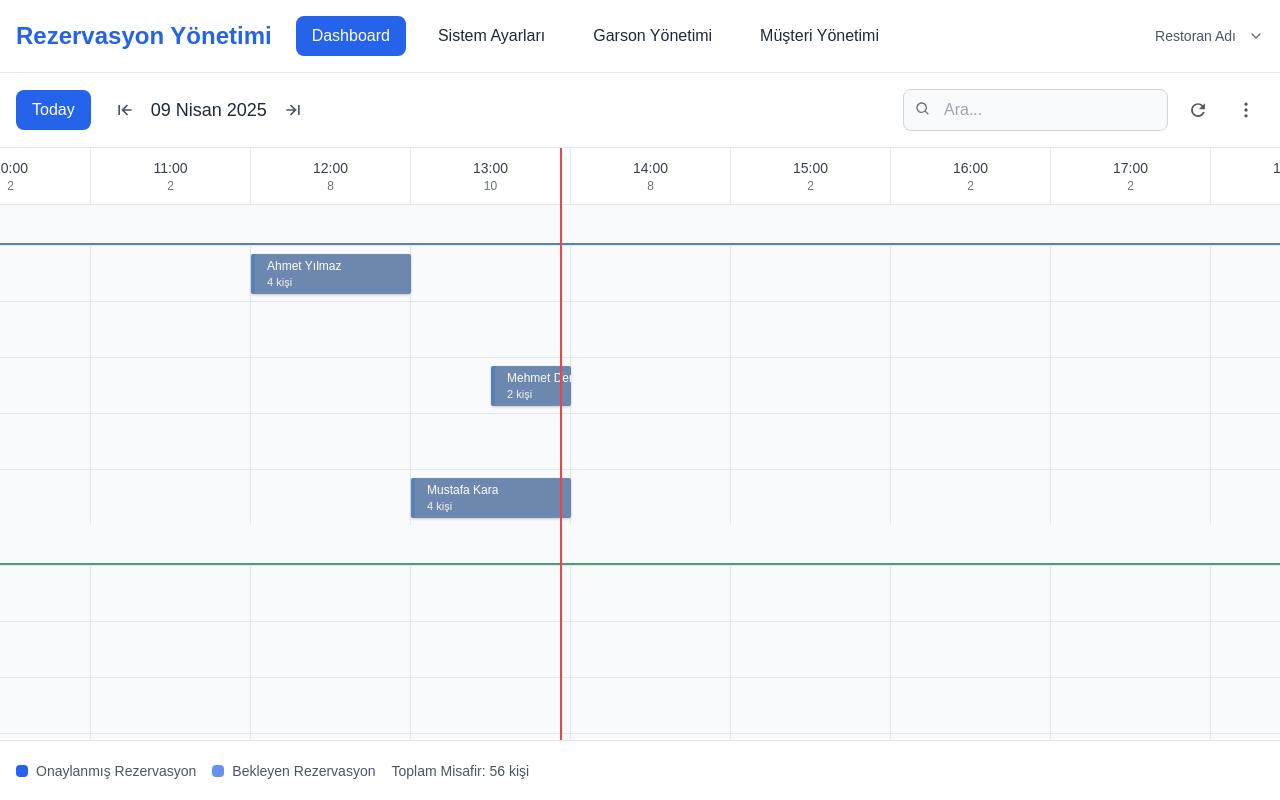
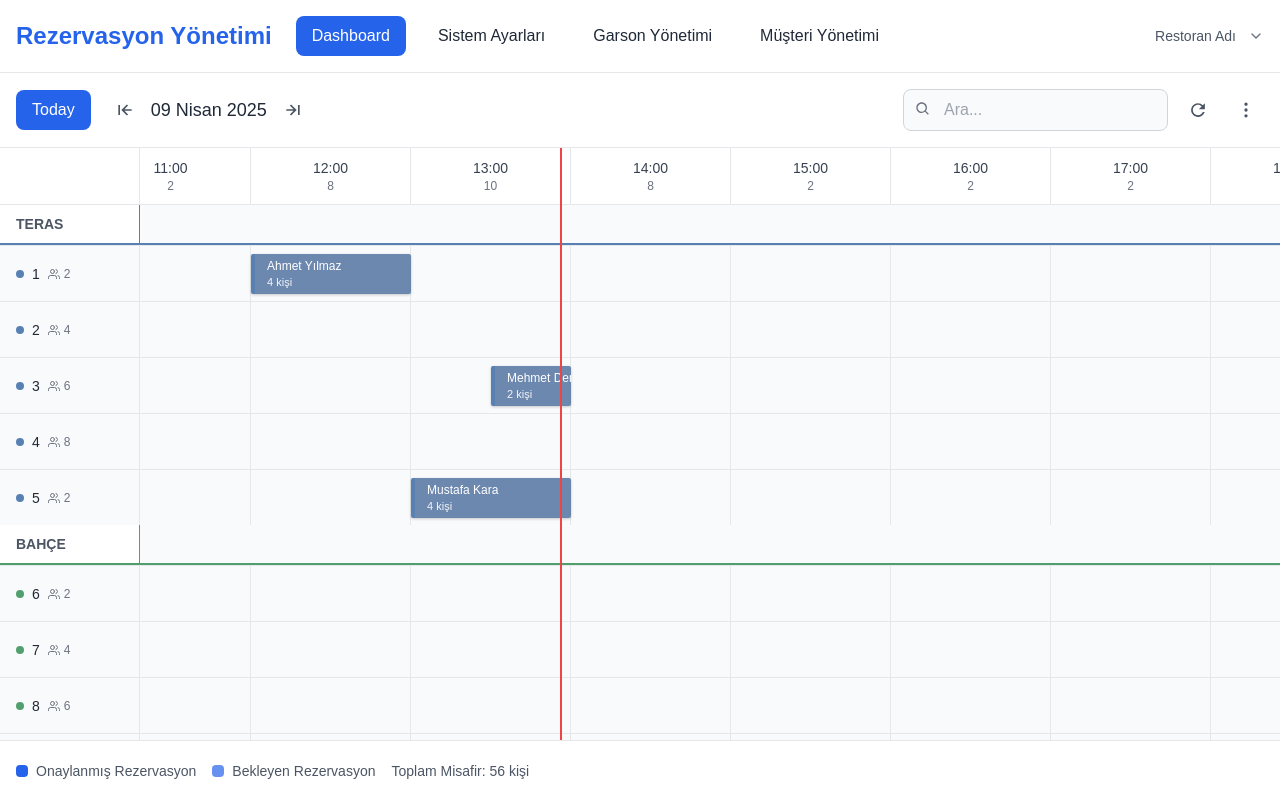
Before and after one commit to fuatgormez/rezervasyon, a Next.js app: page /admin in a window 1280 px wide. Built offline with nearby package versions, Linux system fonts and the light colour scheme.

Commit message:
masalar sticky olarak sola sabitlendi

```diff
--- a/src/app/admin/page.tsx
+++ b/src/app/admin/page.tsx
@@ -686,10 +686,10 @@ function AdminPageComponent() {
               }}
             >
               {/* Saatler başlık satırı - Sticky */}
-              <div className="sticky top-0 z-10 flex bg-white border-b border-gray-200">
+              <div className="sticky top-0 z-20 flex bg-white border-b border-gray-200">
                 {/* Kategoriler için boş alan */}
                 <div
-                  className="flex-shrink-0 h-14 bg-white border-r border-gray-200"
+                  className="flex-shrink-0 h-14 bg-white border-r border-gray-200 sticky left-0 z-30"
                   style={{ width: `${CATEGORY_WIDTH}px` }}
                 ></div>
 
@@ -726,7 +726,7 @@ function AdminPageComponent() {
                   <div className="flex">
                     {/* Kategori adı sol tarafta */}
                     <div
-                      className="flex-shrink-0 h-10 flex items-center px-4 border-b border-r font-semibold text-gray-600 text-sm"
+                      className="flex-shrink-0 h-10 flex items-center px-4 border-b border-r font-semibold text-gray-600 text-sm sticky left-0 z-10 bg-white"
                       style={{
                         width: `${CATEGORY_WIDTH}px`,
                         borderColor: category.borderColor,
@@ -754,9 +754,9 @@ function AdminPageComponent() {
                         key={table.id}
                         className="flex relative h-14 border-t border-gray-200"
                       >
-                        {/* Masa bilgisi sol tarafta */}
+                        {/* Masa bilgisi sol tarafta - sticky yapıyoruz */}
                         <div
-                          className="flex-shrink-0 flex items-center px-4 bg-gray-50 border-r border-gray-200"
+                          className="flex-shrink-0 flex items-center px-4 bg-gray-50 border-r border-gray-200 sticky left-0 z-10"
                           style={{ width: `${CATEGORY_WIDTH}px` }}
                         >
                           <div
```
